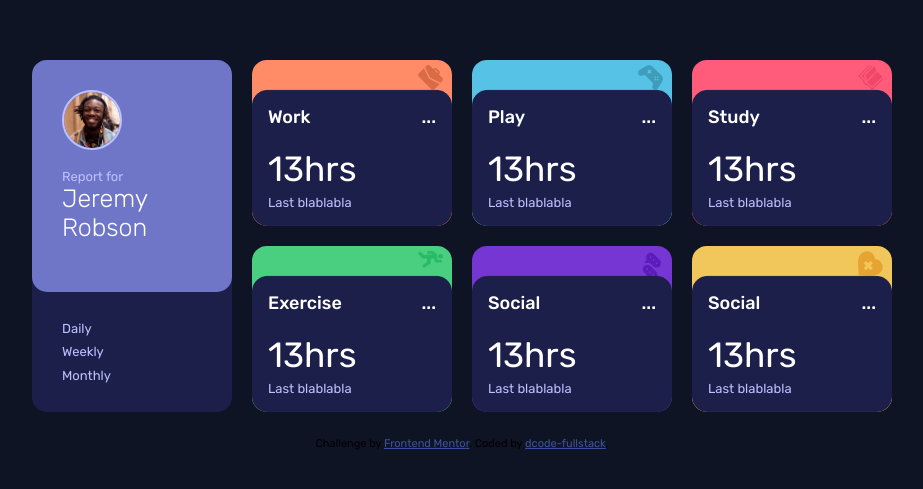
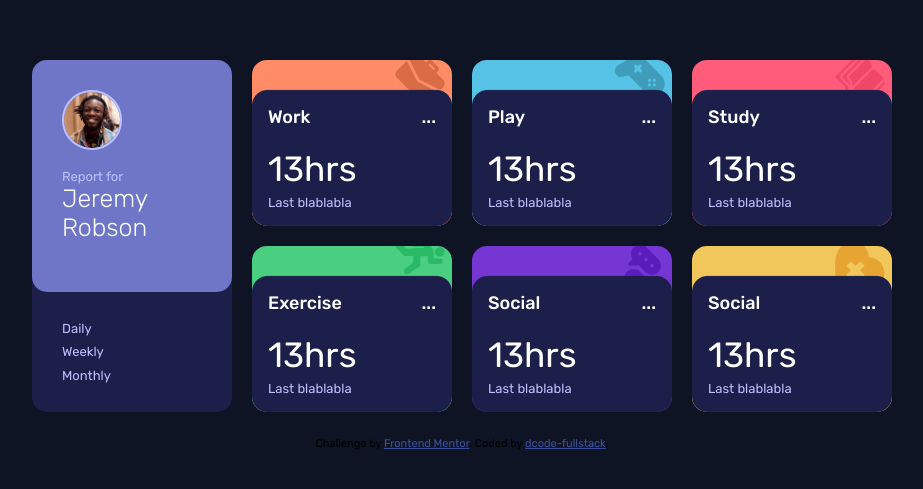
Before and after one commit to dcode-fullstack/Time-tracking-dashboard, a plain HTML site: page index.html in a window 1280 px wide. Shown: the part 145-634 px from the top of the page, without its empty margins (178-1101 px from the left). Drawn offline with Linux system fonts and the light colour scheme; a script that the page names is missing.

Commit message:
main layout finished

```diff
--- a/scss/style.scss
+++ b/scss/style.scss
@@ -115,8 +115,8 @@ body {
                 #work-bg {
                     background: url(/images/icon-work.svg);
                     background-repeat: no-repeat;
-                    background-size: 25px;
-                    background-position: 95% 5px;
+                    background-size: 50px;
+                    background-position: 95% -5%;
                     background-color: $Light-red-work;
                     border-radius: 15px;
 
@@ -126,8 +126,8 @@ body {
                 #play-bg {
                     background: url(/images/icon-play.svg);
                     background-repeat: no-repeat;
-                    background-size: 25px;
-                    background-position: 95% 5px;
+                    background-size: 50px;
+                    background-position: 95% -5px;
                     background-color: $Soft-blue-play;
                     border-radius: 15px;
                 }
@@ -135,8 +135,8 @@ body {
                 #study-bg {
                     background: url(/images/icon-study.svg);
                     background-repeat: no-repeat;
-                    background-size: 25px;
-                    background-position: 95% 5px;
+                    background-size: 50px;
+                    background-position: 95% -5px;
                     background-color: $Light-red-study;
                     border-radius: 15px;
                 }
@@ -144,8 +144,8 @@ body {
                 #exercise-bg {
                     background: url(/images/icon-exercise.svg);
                     background-repeat: no-repeat;
-                    background-size: 25px;
-                    background-position: 95% 5px;
+                    background-size: 50px;
+                    background-position: 95% -5px;
                     background-color: $Lime-green-exercise;
                     border-radius: 15px;
                 }
@@ -153,8 +153,8 @@ body {
                 #social-bg {
                     background: url(/images/icon-social.svg);
                     background-repeat: no-repeat;
-                    background-size: 25px;
-                    background-position: 95% 5px;
+                    background-size: 50px;
+                    background-position: 95% -5px;
                     background-color: $Violet-social;
                     border-radius: 15px;
                 }
@@ -162,8 +162,8 @@ body {
                 #selfcare-bg {
                     background: url(/images/icon-self-care.svg);
                     background-repeat: no-repeat;
-                    background-size: 25px;
-                    background-position: 95% 5px;
+                    background-size: 50px;
+                    background-position: 95% -5px;
                     background-color: $Soft-orange-self-care;
                     border-radius: 15px;
                 }
```
Also changed, not shown: css/style.css.
